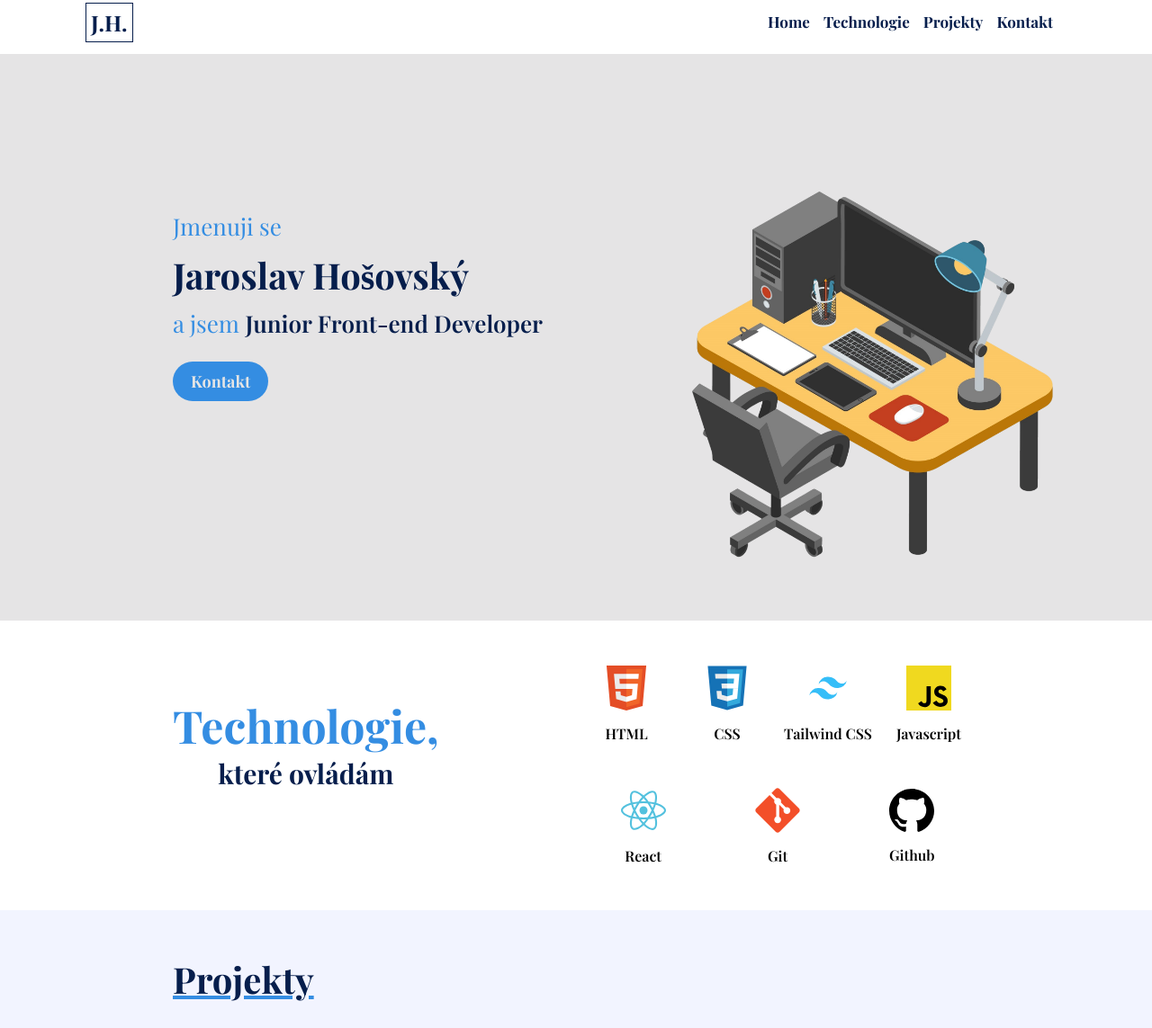
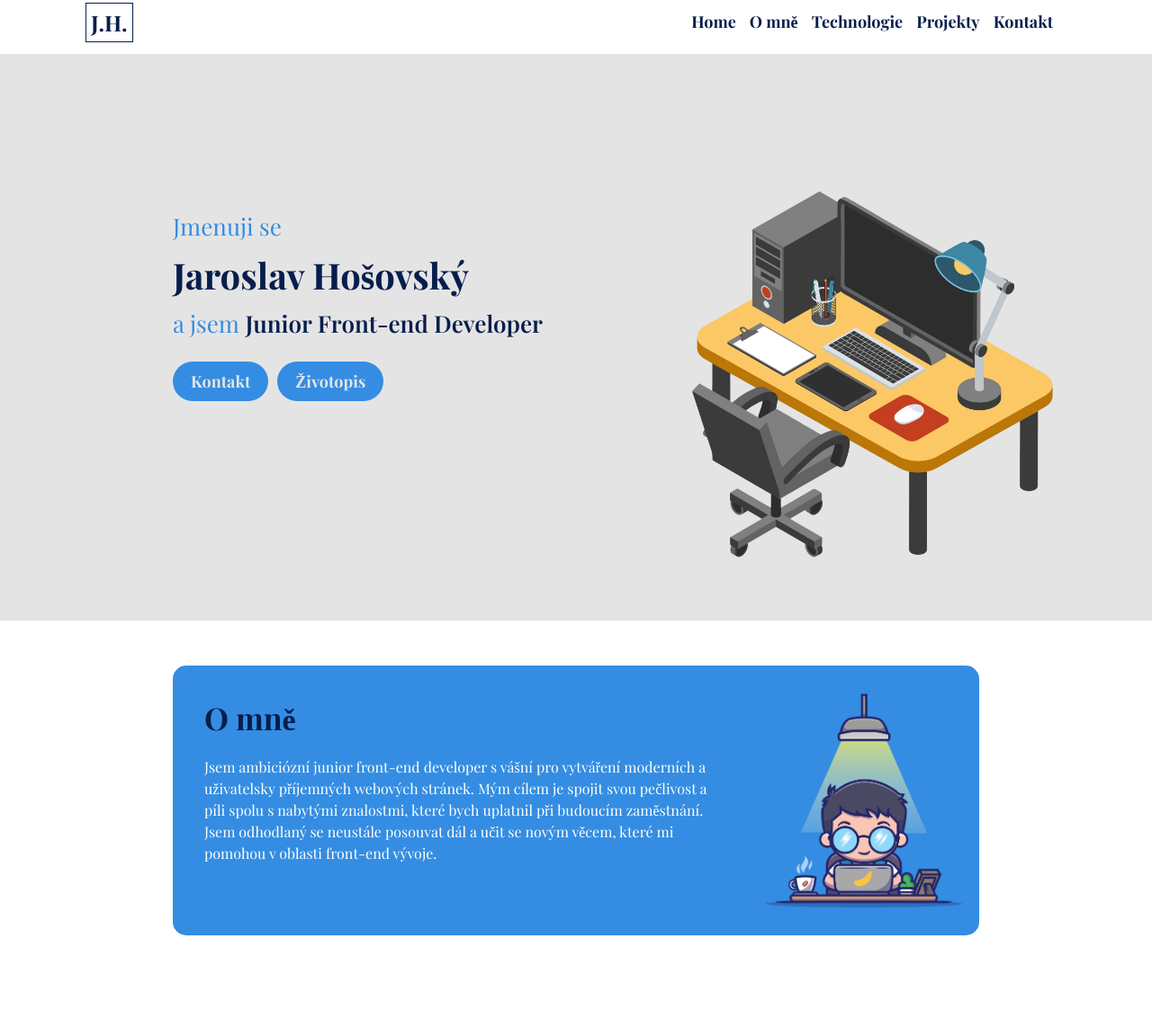
Before and after one commit to JaroslavHosovsky/Jaroslav-Hosovsky-Portfolio, a plain HTML site: page index.html in a window 1280 px wide. Shown: the part 10-1153 px from the top of the page at 90% size. Drawn offline with nearby package versions, Linux system fonts and the light colour scheme.

Commit message:
Add files via upload

```diff
--- a/index.html
+++ b/index.html
@@ -19,6 +19,7 @@
       <img src="images/x-mark.svg" class="x-mark-icon" alt="" />
       <ul class="list-wrapper">
         <li class="hover-effect"><a href="#home-section"> Home</a></li>
+        <li class="hover-effect"><a href="#about-me-section"> O mně</a></li>
         <li class="hover-effect">
           <a href="#technology-section"> Technologie</a>
         </li>
@@ -28,6 +29,7 @@
 
       <ul class="hamburger-menu">
         <li class="hover-effect"><a href="#home-section"> Home</a></li>
+        <li class="hover-effect"><a href="#about-me-section"> O mně</a></li>
         <li class="hover-effect">
           <a href="#technology-section"> Technologie</a>
         </li>
@@ -41,10 +43,32 @@
         <p>Jmenuji se</p>
         <h1>Jaroslav Hošovský</h1>
         <p>a jsem <span> Junior Front-end Developer</span></p>
-        <button><a href="#contact-section">Kontakt</a></button>
+        <div class="header-button-wrapper">
+          <button><a href="#contact-section">Kontakt</a></button>
+          <button>
+            <a href="images/Životopis - Jaroslav Hošovský.pdf" download
+              >Životopis</a
+            >
+          </button>
+        </div>
       </div>
       <img src="images/workspace.png" class="header-img" alt="" />
     </header>
+
+    <section class="about-me-container" id="about-me-section">
+      <img src="images/About-me.jpg" alt="" />
+      <div class="about-me-text-wrapper">
+        <h1>O mně</h1>
+        <p>
+          Jsem ambiciózní junior front-end developer s vášní pro vytváření
+          moderních a uživatelsky příjemných webových stránek. Mým cílem je
+          spojit svou pečlivost a píli spolu s nabytými znalostmi, které bych
+          uplatnil při budoucím zaměstnání. Jsem odhodlaný se neustále posouvat
+          dál a učit se novým věcem, které mi pomohou v oblasti front-end
+          vývoje.
+        </p>
+      </div>
+    </section>
 
     <section class="technology-wrapper" id="technology-section">
       <div class="technology-headline-wrapper">
--- a/style.css
+++ b/style.css
@@ -56,6 +56,7 @@ html {
   text-decoration: none;
   color: #061e4c;
   font-weight: bold;
+  font-size: 18px;
 }
 
 .hover-effect::after {
@@ -122,10 +123,18 @@ header {
   margin-top: 10px;
   margin-bottom: 10px;
 }
+
 .header-wrapper span {
   color: #061e4c;
   font-weight: 600;
 }
+
+.header-button-wrapper {
+  display: flex;
+  flex-direction: row;
+  gap: 10px;
+}
+
 .header-wrapper button {
   padding: 7px 12px;
   margin-top: 25px;
@@ -158,6 +167,38 @@ header {
 }
 
 /* Header section - konec */
+
+/* About me section - začátek */
+
+.about-me-container {
+  width: 85%;
+  margin: 50px auto 120px auto;
+  position: relative;
+}
+
+.about-me-container img {
+  width: 175px;
+  height: auto;
+  position: absolute;
+  bottom: -68px;
+  right: -25px;
+  /* border-radius: 50%; */
+}
+
+.about-me-text-wrapper {
+  background-color: #348de2;
+  color: #fff;
+  padding: 25px 15px 85px 15px;
+  border-radius: 15px;
+}
+
+.about-me-container h1 {
+  color: #061e4c;
+  font-size: 34px;
+  margin-bottom: 20px;
+}
+
+/* About me section - konec */
 
 /* Technology section - začátek */
 .technology-wrapper {
@@ -390,6 +431,37 @@ header {
 
 /* Header image - konec */
 
+/* About me image - začátek */
+@media only screen and (min-width: 347px) {
+  .about-me-container img {
+    bottom: -103px;
+  }
+}
+
+@media only screen and (min-width: 550px) {
+  .about-me-container img {
+    bottom: -93px;
+  }
+}
+
+@media only screen and (min-width: 1300px) {
+  .about-me-container img {
+    width: 240px;
+    right: 45px !important;
+    top: 30px;
+  }
+}
+
+@media only screen and (min-width: 1400px) {
+  .about-me-container img {
+    width: 240px;
+    right: 70px !important;
+    top: 30px;
+  }
+}
+
+/* About me image - konec */
+
 @media only screen and (min-width: 768px) {
   /* Header section - začátek */
 
@@ -410,6 +482,32 @@ header {
   }
 
   /* Header section - konec */
+
+  /* About me section - začátek */
+
+  @media only screen and (min-width: 768px) {
+    .about-me-container {
+      width: 75%;
+    }
+
+    .about-me-text-wrapper {
+      padding: 35px;
+      height: 300px;
+    }
+
+    .about-me-container img {
+      width: 200px;
+      right: 10px;
+      top: 75px;
+    }
+
+    .about-me-text-wrapper p {
+      width: 70%;
+      line-height: 22px;
+    }
+  }
+
+  /* About me section - konec */
 
   /* Technology section - začátek */
 
@@ -526,6 +624,31 @@ header {
 
   /* Header section - konec */
 
+  /* About me section - začátek */
+
+  @media only screen and (min-width: 1024px) {
+    .about-me-container {
+      width: 70%;
+    }
+
+    .about-me-container img {
+      width: 240px;
+      right: 10px;
+      top: 30px;
+    }
+
+    .about-me-text-wrapper {
+      padding: 35px;
+      height: 300px;
+    }
+
+    .about-me-text-wrapper p {
+      line-height: 24px;
+    }
+  }
+
+  /* About me section - konec */
+
   /* Technology section - začátek */
 
   .technology-wrapper {
@@ -638,3 +761,11 @@ header {
 
   /* Contact section - konec */
 }
+
+@media only screen and (min-width: 1440px) {
+  .about-me-text-wrapper p {
+    width: 70%;
+    line-height: 28px;
+    font-size: 20px;
+  }
+}
```
Also changed, not shown: images/About-me.jpg (added), 1 other file.
